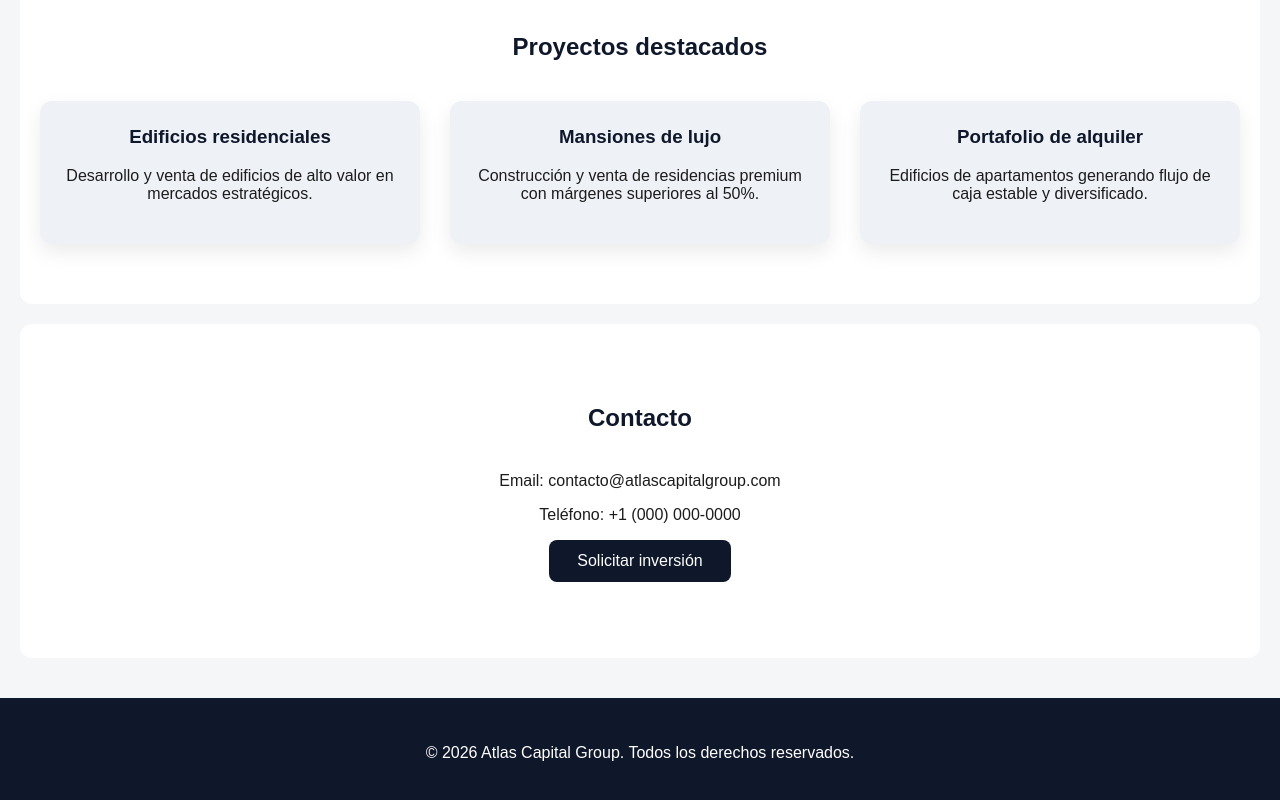
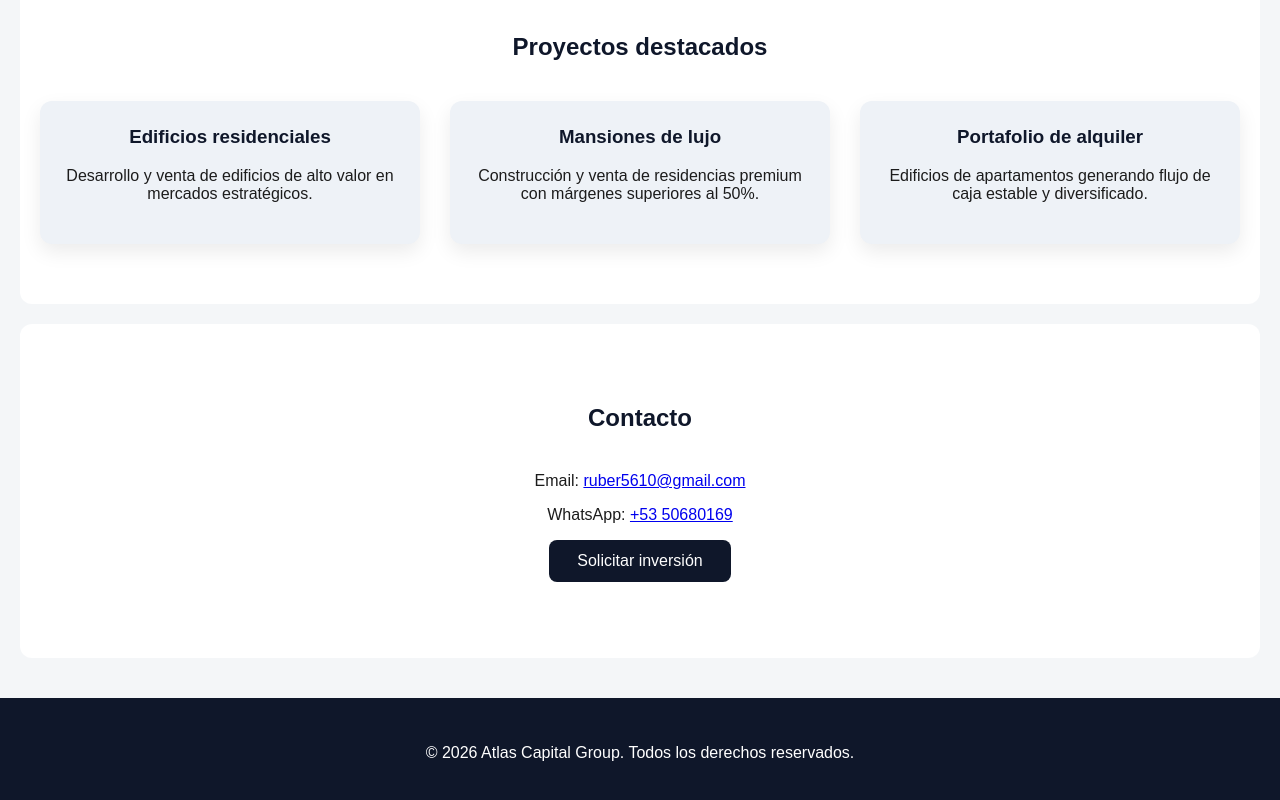
Before and after one commit to ruber5610-lgtm/Empresa-inmobiliaria-S.A, a plain HTML site: page index.html in a window 1280 px wide. Shown: the part 992-1792 px from the top of the page. Drawn offline with Linux system fonts and the light colour scheme.

Commit message:
Update index.html

```diff
--- a/index.html
+++ b/index.html
@@ -94,10 +94,11 @@
 
 <section id="contacto">
     <h2>Contacto</h2>
-    <p style="text-align:center;">Email: contacto@atlascapitalgroup.com</p>
-    <p style="text-align:center;">Teléfono: +1 (000) 000-0000</p>
+    <p style="text-align:center;">Email: <a href="mailto:ruber5610@gmail.com">ruber5610@gmail.com</a></p>
+    <p style="text-align:center;">WhatsApp: <a href="https://wa.me/5350680169" target="_blank">+53 50680169</a></p>
     <p style="text-align:center;"><button>Solicitar inversión</button></p>
-</section>
+    </section>
+
 
 <footer>
     <p>© 2026 Atlas Capital Group. Todos los derechos reservados.</p>
```
